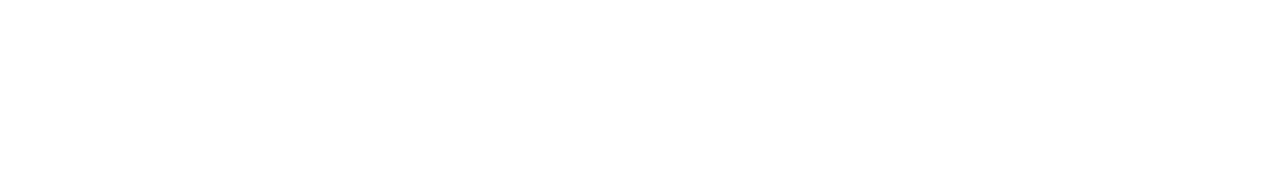
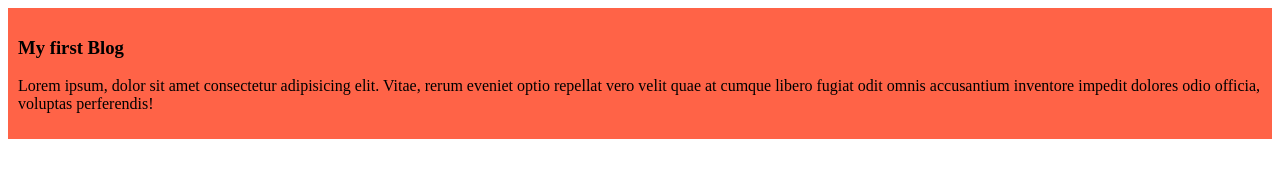
Before and after one commit to MonikaChakraborty/my-coop-repo, a plain HTML site: page index.html in a window 1280 px wide. Drawn offline with Linux system fonts and the light colour scheme.

Commit message:
added first blog

```diff
--- a/index.html
+++ b/index.html
@@ -4,8 +4,12 @@
     <meta charset="UTF-8">
     <meta name="viewport" content="width=device-width, initial-scale=1.0">
     <title>Sheldom Cooper</title>
+    <link rel="stylesheet" href="styles/blog.css">
 </head>
 <body>
-
+    <div>
+        <h3>My first Blog</h3>
+        <p>Lorem ipsum, dolor sit amet consectetur adipisicing elit. Vitae, rerum eveniet optio repellat vero velit quae at cumque libero fugiat odit omnis accusantium inventore impedit dolores odio officia, voluptas perferendis!</p>
+    </div>
 </body>
 </html>
--- /dev/null
+++ b/styles/blog.css
@@ -0,0 +1,4 @@
+div{
+    background-color: tomato;
+    padding: 10px;
+}
```
